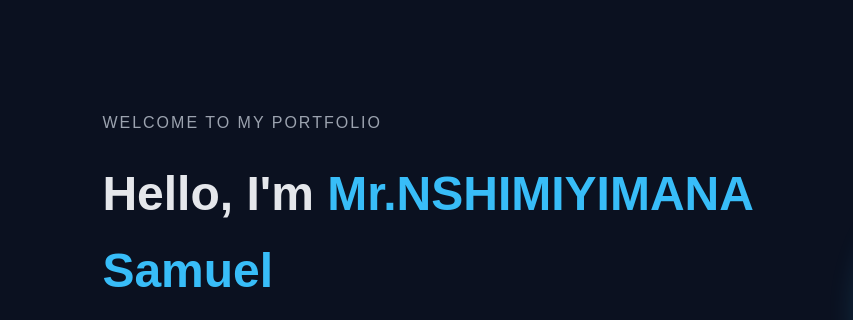
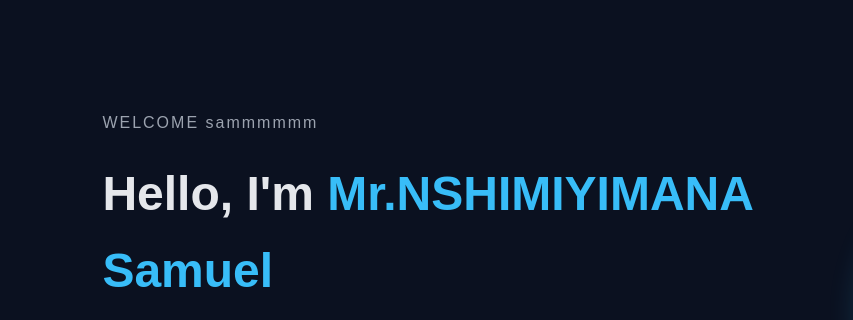
Before and after one commit to nshimiyimanasamuel/portifolio, a plain HTML site: page index.html in a window 1280 px wide. Shown: the part 151-471 px from the top of the page, 0-853 px from the left. Drawn offline with Linux system fonts and the light colour scheme.

Commit message:
Update index.html

```diff
--- a/index.html
+++ b/index.html
@@ -271,7 +271,7 @@ footer {
     <div class="hero-content">
 
         <div class="hero-text">
-            <p class="small-title">WELCOME TO MY PORTFOLIO</p>
+            <p class="small-title">WELCOME sammmmmm</p>
 
             <h1>Hello, I'm <span>Mr.NSHIMIYIMANA Samuel</span></h1>
 
```
